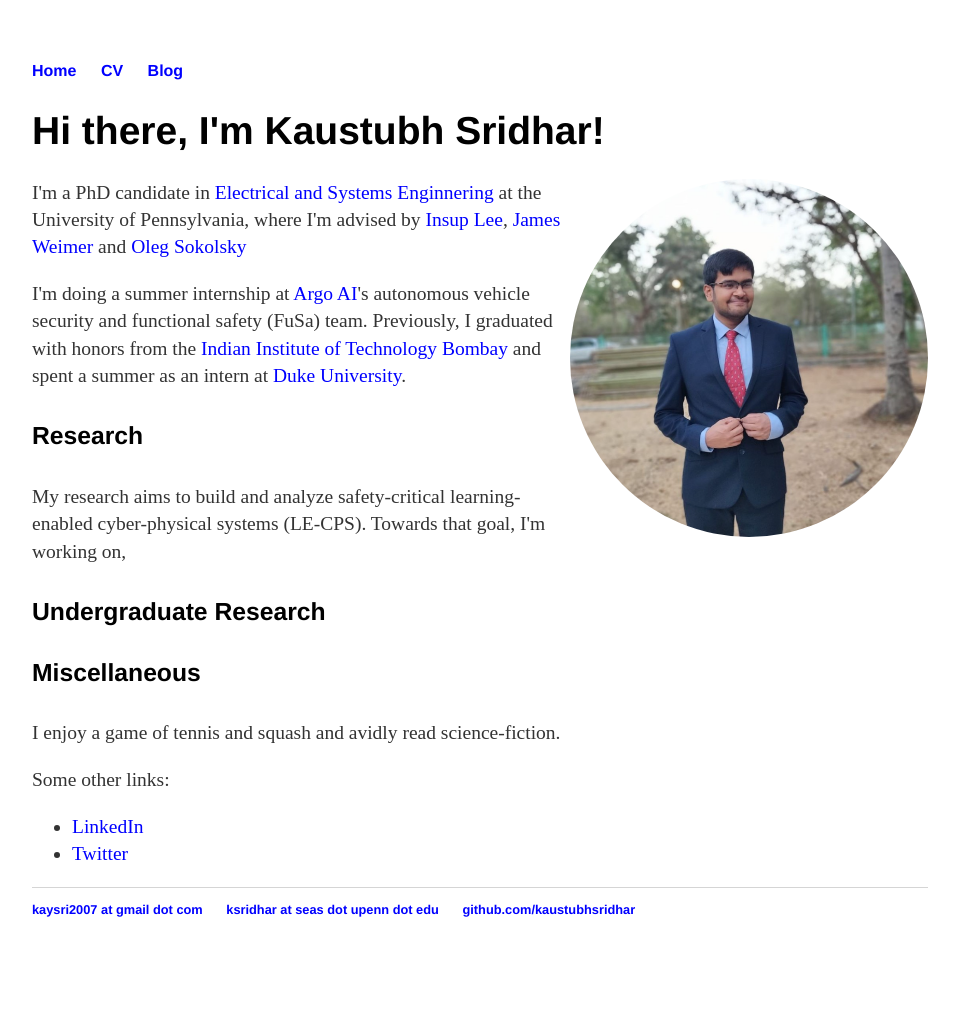
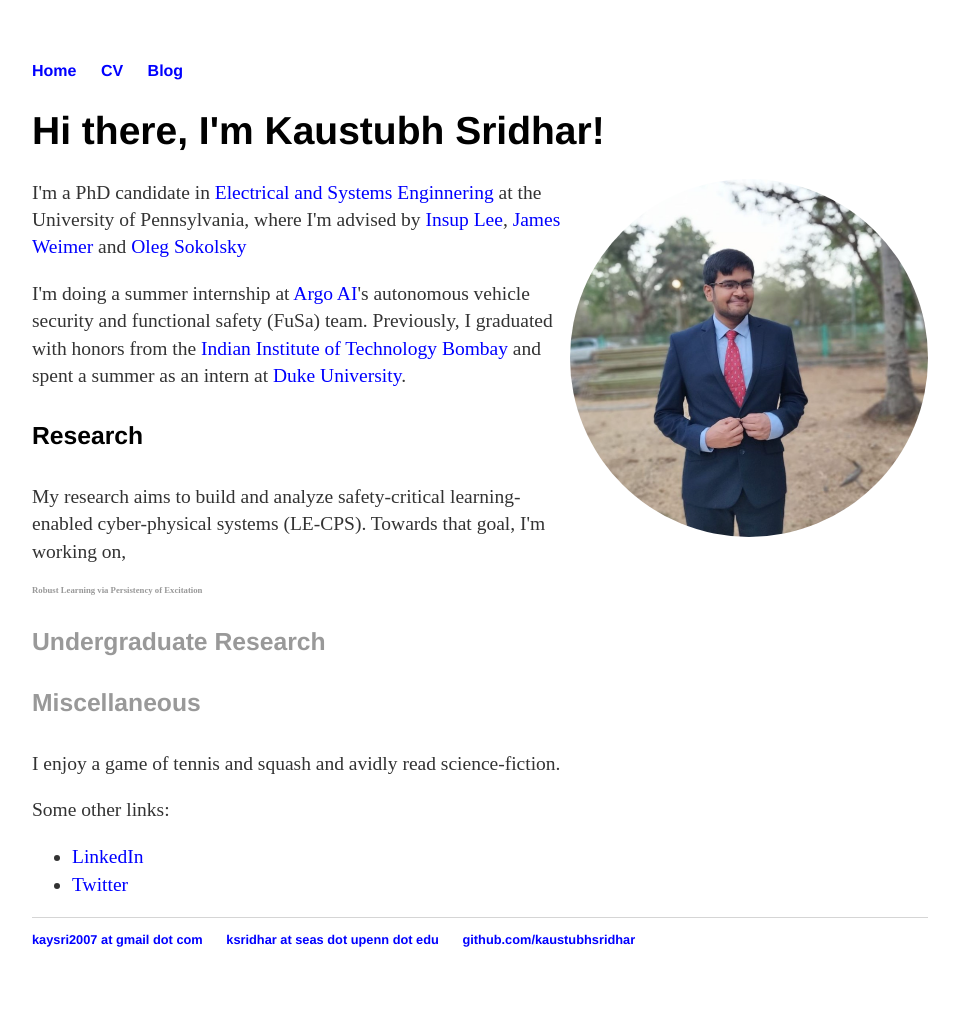
Before and after one commit to kaustubhsridhar/kaustubhsridhar_old.github.io, a Jekyll site: the page built from index.html, in a window 1280 px wide. Shown: the whole page, without its empty margins (160-1119 px from the left). Built offline with Jekyll 4.4.1, drawn with Linux system fonts in a browser that asks for light colours; before the commit the page ends 979 px from its top, so only the background shows below that.

Commit message:
first commit

```diff
--- a/_layouts/default.html
+++ b/_layouts/default.html
@@ -12,7 +12,12 @@
     a:visited {
         color: blue;
     }
-    img {
+    .img_rect {
+        display: block;
+        margin-left: auto;
+        margin-right: auto;
+    }
+    .img_circ {
         display: block;
         margin-left: auto;
         margin-right: auto;
--- a/index.html
+++ b/index.html
@@ -5,12 +5,14 @@
 
 <div class="blurb">
 	<font size="-1"><h1>Hi there, I'm Kaustubh Sridhar!</h1>
-	<img src="/dp.png" alt="Kaustubh Sridhar" align="right" style="width:40%;">
+	<img src="/dp.png" alt="Kaustubh Sridhar" align="right" style="width:40%;" class="img_circ">
 	<p>I'm a PhD candidate in <a href="https://www.ese.upenn.edu/">Electrical and Systems Enginnering</a> at the University of Pennsylvania, where I'm advised by <a href="https://www.cis.upenn.edu/~lee/home/index.shtml">Insup Lee</a>, <a href="https://www.seas.upenn.edu/~weimerj/research.html">James Weimer</a> and <a href="https://www.seas.upenn.edu/directory/profile.php?ID=91">Oleg Sokolsky</a></p>
 		<p>I'm doing a summer internship at <a href="https://www.argo.ai/">Argo AI</a>'s autonomous vehicle security and functional safety (FuSa) team. Previously, I graduated with honors from the <a href="https://www.iitb.ac.in/">Indian Institute of Technology Bombay</a> and spent a summer as an intern at <a href="https://ece.duke.edu/">Duke University</a>.</p>
 
 	<h4>Research</h4>
 	<p>My research aims to build and analyze safety-critical learning-enabled cyber-physical systems (LE-CPS). Towards that goal, I'm working on, </p>
+
+	<h6><a id="robustness">Robust Learning via Persistency of Excitation</h6>
 
 
 	<h4>Undergraduate Research</h4>
```
